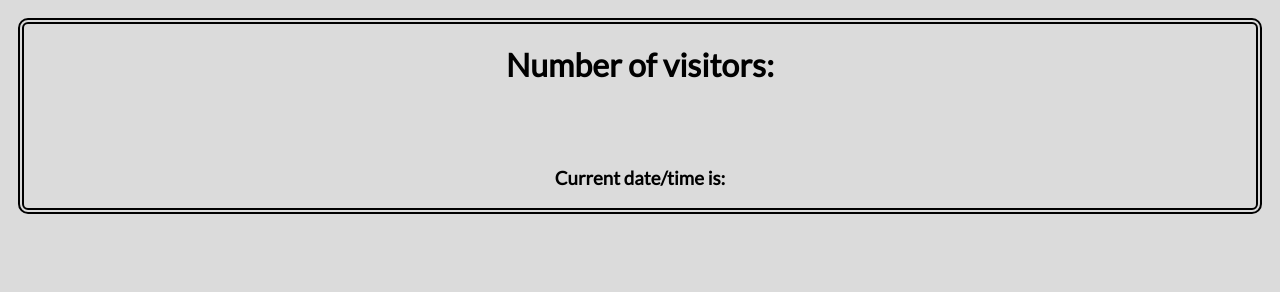
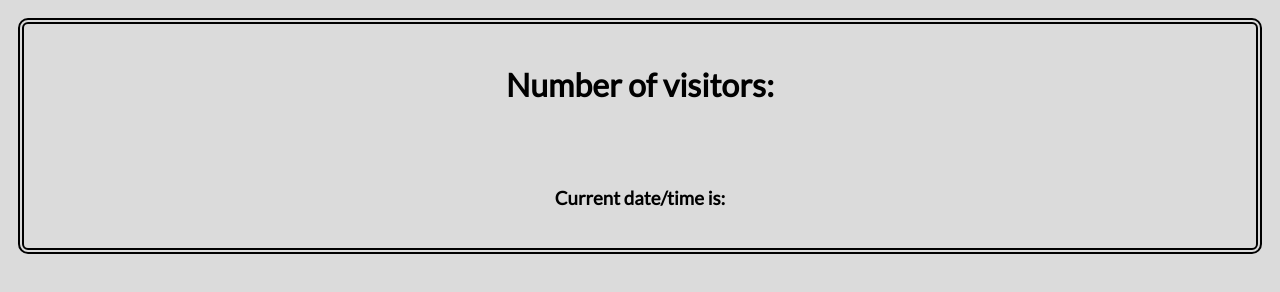
Before and after one commit to NavJJ06/NavJJ06.github.io, a plain HTML site: page index.html in a window 1280 px wide. Drawn offline with Linux system fonts and the light colour scheme; no server answers; a web font is replaced by a local one.

Commit message:
fixed the date/time text with other formating improvements

```diff
--- a/index.html
+++ b/index.html
@@ -4,35 +4,39 @@
     <meta charset="UTF-8">
     <meta name="viewport" content="width=device-width, initial-scale=1.0">
     <title>Navjay</title>
-</head>
 
     <link rel="preconnect" href="https://fonts.googleapis.com">
     <link rel="preconnect" href="https://fonts.gstatic.com" crossorigin>
     <link href="https://fonts.googleapis.com/css2?family=DotGothic16&family=Lato:ital,wght@0,300;0,400;1,300&display=swap" rel="stylesheet">
 
-
     <style>
         body {
-        font-family: 'lato', sans-serif;
+            font-family: 'Lato', sans-serif;
             background-color: #dbdbdb;
-
             padding: 10px;
         }
 
-    #centerDiv{
+        #centerDiv {
             display: flex;
             flex-direction: column;
             justify-content: center;
             align-items: center;
-
             border: 6px double black;
             border-radius: 10px;
+            padding: 20px;
         }
     </style>
+</head>
+
+<body onload="setShit()">
+    <div id="centerDiv">
+        <h1>Number of visitors:</h1>
+        <h1 id="numVisitors"></h1>
+        <h3 id="curDateTime">Current date/time is:</h3>
+    </div>
 
     <script>
-
-    function updateData(){
+        function updateData() {
             const numVisitors = document.getElementById("numVisitors");
             const dateTime = document.getElementById("curDateTime");
 
@@ -47,7 +51,7 @@
                 })
                 .then(data => {
                     // Handle the parsed data here
-        if(data == false){
+                    if (data == false) {
                         numVisitors.innerHTML = "Device Offline";
                         return;
                     }
@@ -69,11 +73,11 @@
                 .then(data => {
                     // Handle the parsed data here
                     let temp = +data;
-        if(temp < 0){
+                    if (temp < 0) {
                         temp = 0;
                     }
                     numVisitors.innerHTML = temp;
-        dateTime.innerHTML = "Current date/time is: " + new Date();
+                    dateTime.innerHTML = "Current date/time is: " + new Date().toLocaleString();
                 })
                 .catch(error => {
                     // Handle any errors that occurred during the fetch
@@ -81,17 +85,10 @@
                 });
         }
 
-    function setShit(){
+        function setShit() {
             updateData();
             setInterval(updateData, 5000);
         }
     </script>
-
-<body onload="setShit()">
-    <div id="centerDiv">
-        <h1>Number of visitors: </h1>
-        <h1 id="numVisitors"></h1>
-        <h3 id="curDateTime">Current date/time is: </h3>
-    </div>
 </body>
 </html>
```
Lines whose indentation alone changed are shown as unchanged.
